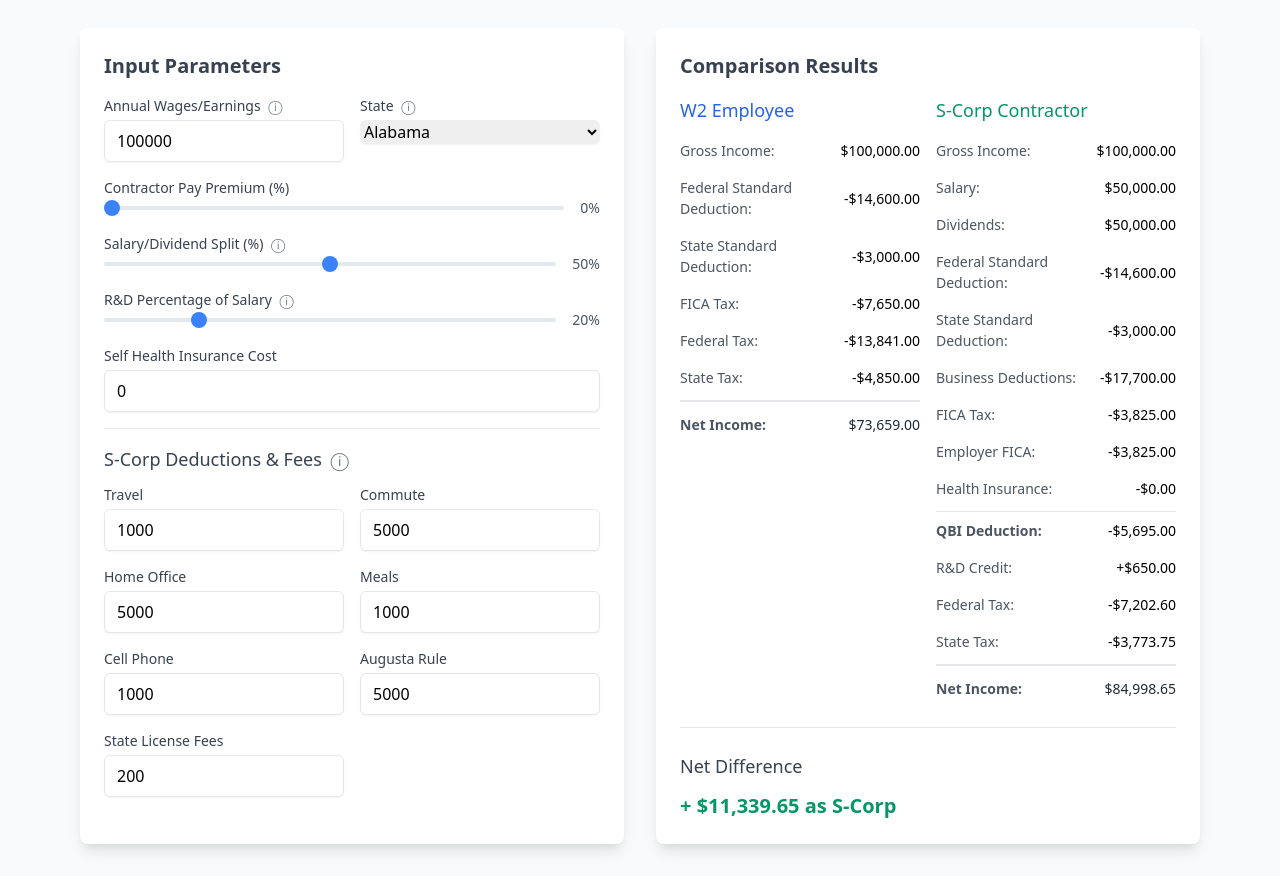
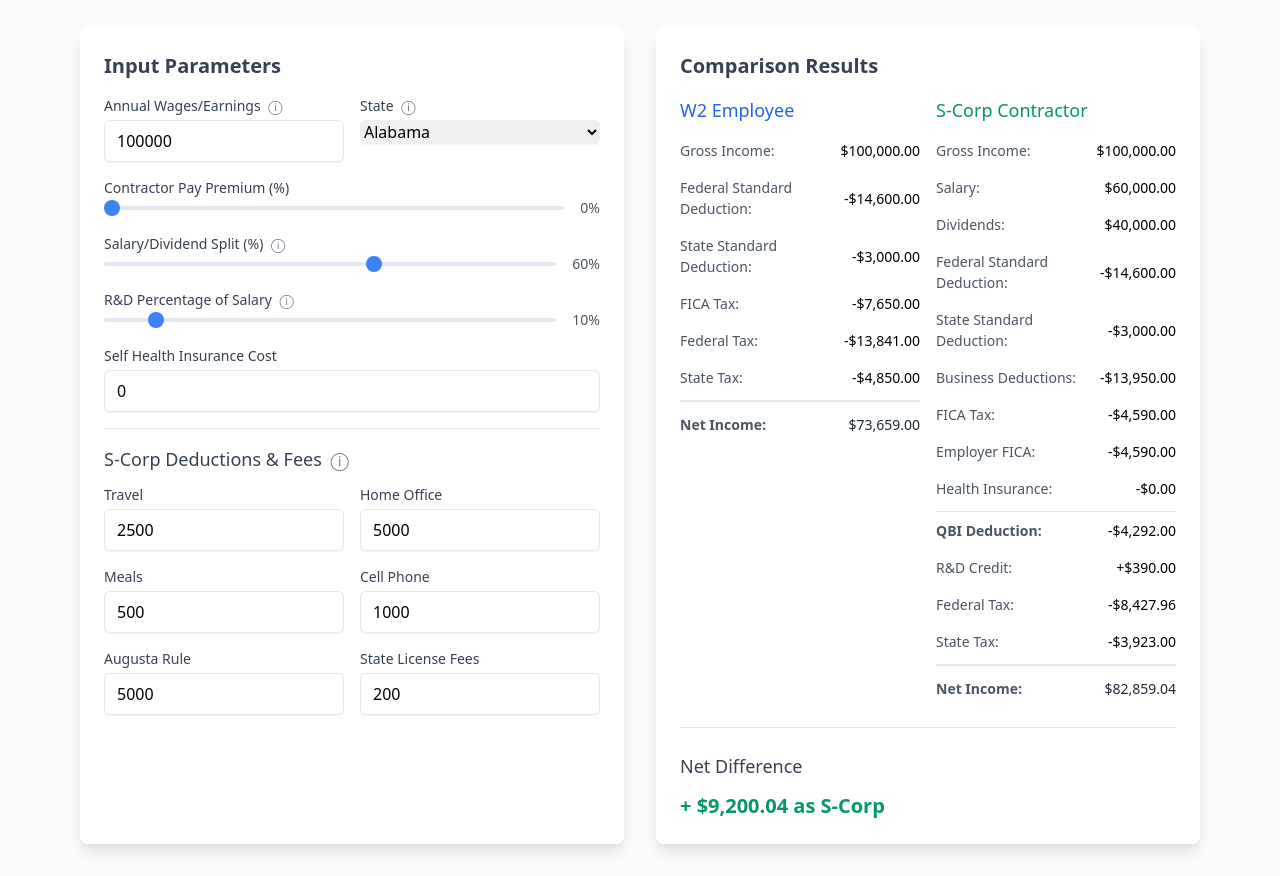
Before and after one commit to henrythe9th/tax-calculator, a plain HTML site: page index.html in a window 1280 px wide. Shown: the part 72-948 px from the top of the page. Drawn offline with nearby package versions, Linux system fonts and the light colour scheme.

Commit message:
removed commute

```diff
--- a/index.html
+++ b/index.html
@@ -100,8 +100,8 @@
                             <span class="ml-1 text-gray-500 hover:text-gray-700 cursor-help" title="Percentage of income taken as salary vs dividends. Higher salary increases FICA taxes but provides more QBI deduction base">ⓘ</span>
                         </label>
                         <div class="flex items-center space-x-4">
-                            <input type="range" id="salaryRatio" min="0" max="100" value="50" class="w-full">
-                            <span id="salaryRatioValue" class="text-sm text-gray-600">50%</span>
+                            <input type="range" id="salaryRatio" min="0" max="100" value="60" class="w-full">
+                            <span id="salaryRatioValue" class="text-sm text-gray-600">60%</span>
                         </div>
                     </div>
 
@@ -111,8 +111,8 @@
                             <span class="ml-1 text-gray-500 hover:text-gray-700 cursor-help" title="Percentage of salary that qualifies for R&D tax credit (6.5% of qualifying expenses)">ⓘ</span>
                         </label>
                         <div class="flex items-center space-x-4">
-                            <input type="range" id="rdPercentage" min="0" max="100" value="20" class="w-full">
-                            <span id="rdPercentageValue" class="text-sm text-gray-600">20%</span>
+                            <input type="range" id="rdPercentage" min="0" max="100" value="10" class="w-full">
+                            <span id="rdPercentageValue" class="text-sm text-gray-600">10%</span>
                         </div>
                     </div>
 
@@ -130,12 +130,7 @@
                         <div class="grid grid-cols-2 gap-4">
                             <div>
                                 <label class="block text-sm font-medium text-gray-700">Travel</label>
-                                <input type="number" id="deductionTravel" value="1000" class="mt-1 block w-full rounded-md border-gray-300 shadow-sm focus:border-blue-500 focus:ring-blue-500">
-                            </div>
-
-                            <div>
-                                <label class="block text-sm font-medium text-gray-700">Commute</label>
-                                <input type="number" id="deductionCommute" value="5000" class="mt-1 block w-full rounded-md border-gray-300 shadow-sm focus:border-blue-500 focus:ring-blue-500">
+                                <input type="number" id="deductionTravel" value="2500" class="mt-1 block w-full rounded-md border-gray-300 shadow-sm focus:border-blue-500 focus:ring-blue-500">
                             </div>
 
                             <div>
@@ -145,7 +140,7 @@
 
                             <div>
                                 <label class="block text-sm font-medium text-gray-700">Meals</label>
-                                <input type="number" id="deductionMeals" value="1000" class="mt-1 block w-full rounded-md border-gray-300 shadow-sm focus:border-blue-500 focus:ring-blue-500">
+                                <input type="number" id="deductionMeals" value="500" class="mt-1 block w-full rounded-md border-gray-300 shadow-sm focus:border-blue-500 focus:ring-blue-500">
                             </div>
 
                             <div>
--- a/script.js
+++ b/script.js
@@ -626,7 +626,6 @@ function initializeEventListeners() {
         'rdPercentage',
         'healthInsurance',
         'deductionTravel',
-        'deductionCommute',
         'deductionHomeOffice',
         'deductionMeals',
         'deductionPhone',
@@ -671,7 +670,6 @@ function updateCalculations() {
 
     const deductions = {
         travel: parseFloat(document.getElementById('deductionTravel').value) || 0,
-        commute: parseFloat(document.getElementById('deductionCommute').value) || 0,
         homeOffice: parseFloat(document.getElementById('deductionHomeOffice').value) || 0,
         meals: parseFloat(document.getElementById('deductionMeals').value) || 0,
         phone: parseFloat(document.getElementById('deductionPhone').value) || 0,
```
